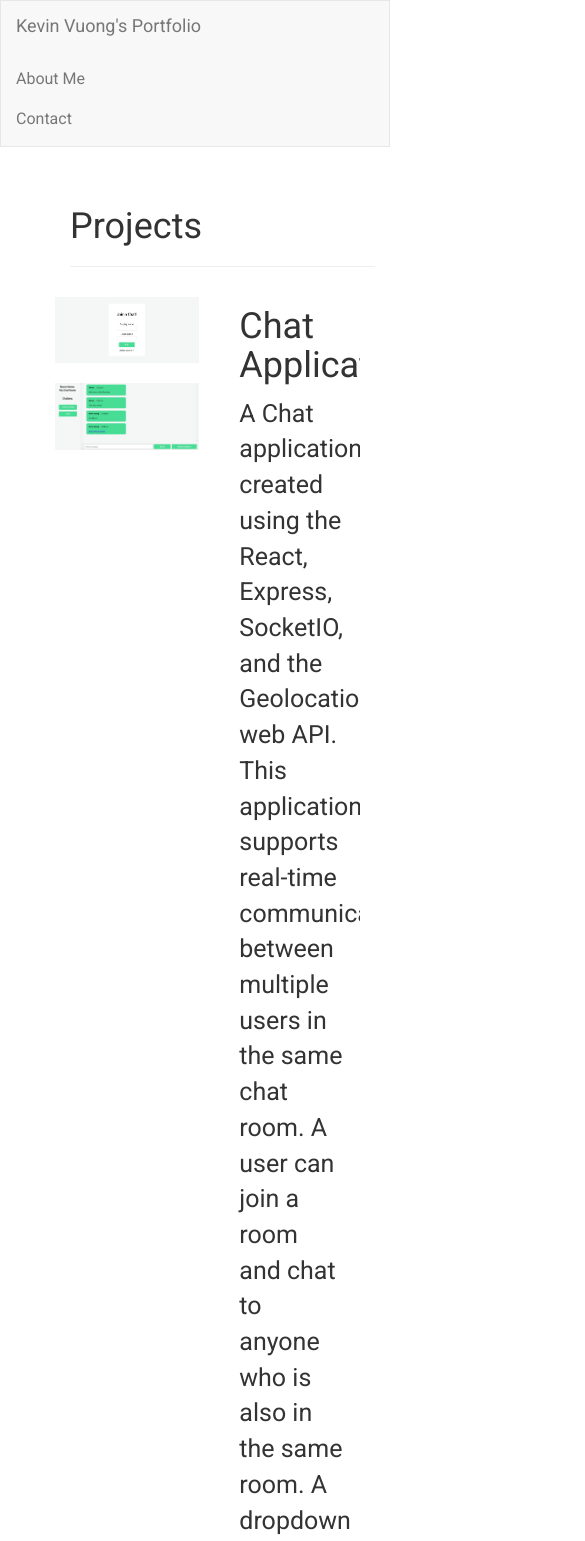
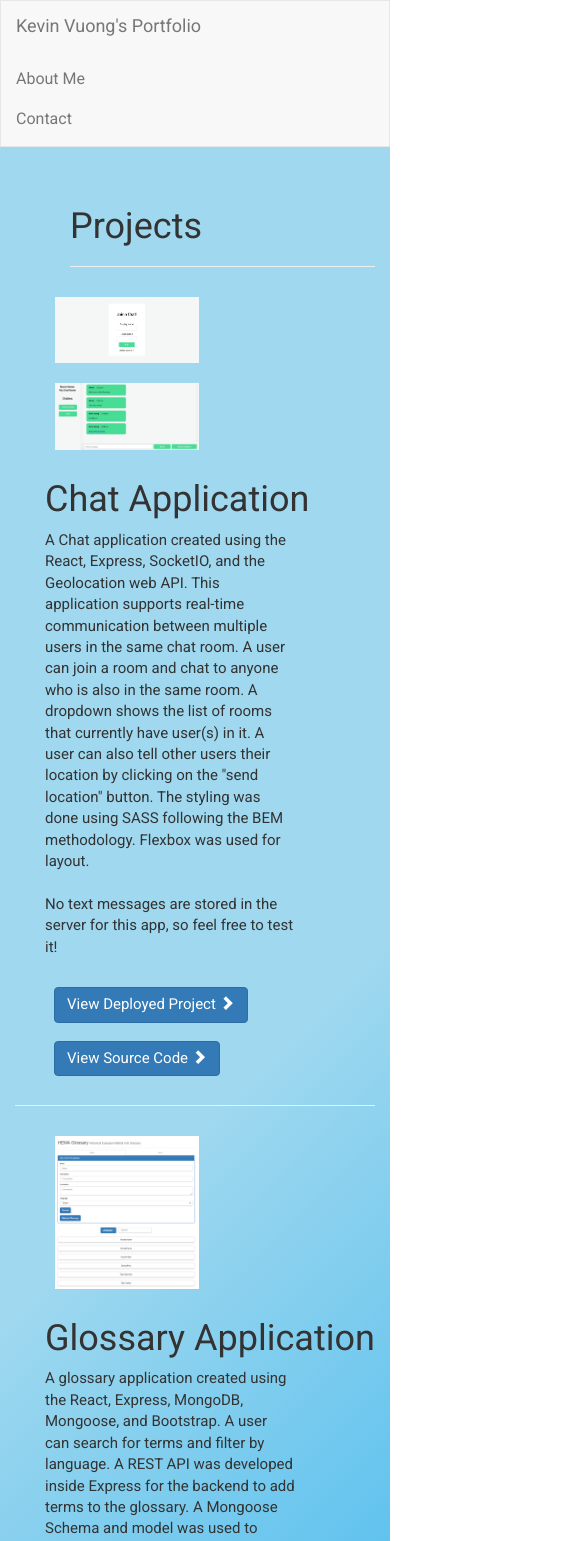
Before and after one commit to kevinvuong1/portfolio-site, a React (Create React App) app: page / in a window 390 px wide. Shown: the top 1541 px of the page, 585 px wide, since content can reach past the window. Built offline with nearby package versions, Linux system fonts and the light colour scheme.

Commit message:
add background color, update links and about

```diff
--- a/src/App.css
+++ b/src/App.css
@@ -2,7 +2,14 @@
   text-align: left;
   font-size: 16px;
     font-family: 'Roboto', sans-serif;
-}
+
+
+    /* Permalink - use to edit and share this gradient: http://colorzilla.com/gradient-editor/#9fd8ef+54,2ab0ed+100 */
+    background: #9fd8ef; /* Old browsers */
+    background: -moz-linear-gradient(-45deg, #9fd8ef 54%, #2ab0ed 100%); /* FF3.6-15 */
+    background: -webkit-linear-gradient(-45deg, #9fd8ef 54%,#2ab0ed 100%); /* Chrome10-25,Safari5.1-6 */
+    background: linear-gradient(135deg, #9fd8ef 54%,#2ab0ed 100%); /* W3C, IE10+, FF16+, Chrome26+, Opera12+, Safari7+ */
+    filter: progid:DXImageTransform.Microsoft.gradient( startColorstr='#9fd8ef', endColorstr='#2ab0ed',GradientType=1 ); /* IE6-9 fallback on horizontal gradient */}
 
 @keyframes App-logo-spin {
   from { transform: rotate(0deg); }
@@ -37,9 +44,10 @@ p {
     justify-content: center;
     text-align: center;
     margin: 0 auto;
-    min-height: 70vh;
-    background: #F1F1F1;
-    width: 50%;
+    min-height: 100vh;
+    background: rgba(241, 241, 241, 0.45);
+    width: 60%;
+    height: 50%
 }
 
 .image {
@@ -62,6 +70,9 @@ p {
 
 .app-description {
     font-size: 2.5rem;
+    width: 700px;
+    word-wrap: break-word;
+    display: table-cell;
 }
 
 .button-container {
@@ -77,7 +88,7 @@ p {
     font-family: 'Source Sans Pro', sans-serif;
     font-size: 1.7rem;
     margin-left: 15%;
-    background: #F1F1F1;
+    background: rgba(241, 241, 241, 0.45);
     width: 70%;
     height: 500px;
     padding: 50px;
@@ -92,3 +103,28 @@ p {
 .projects-grid {
     width: 100%;
 }
+
+@media only screen and (max-width: 800px) {
+    .project {
+        display: flex;
+        flex-direction: column;
+        word-wrap: break-word;
+    }
+
+    .app-description {
+        font-size: 1.5rem;
+        width: 250px;
+        word-wrap: break-word;
+        display: table-cell;
+    }
+
+    .btn {
+        margin: 9px;
+        font-size: 1.5rem;
+        width: auto;
+    }
+
+    .page-header {
+        word-wrap: break-word;
+    }
+}
--- a/src/components/About.js
+++ b/src/components/About.js
@@ -14,9 +14,11 @@ class About extends Component {
                             <Image src={portrait} circle responsive />
                         </Col>
                         <Col xs={8} md={10}>
-                            <p>Hi! I'm a recent graduate aspiring to be a full-stack web developer.
+                            <p>Hi! I'm a recent graduate seeking a web developer position.
                                 I like to code in my free time, building apps that solve problems.
+                                Outside of coding, I enjoy fencing and playing the guitar.
                                 I am proficient in the MERN stack (MongoDB, Express, React, Node).
+                                Please see my resume for more information.
                                 <br/><br/>Download link for <a href={resume} download>Resume</a>
                             </p>
                         </Col>
--- a/src/components/Contact.js
+++ b/src/components/Contact.js
@@ -8,8 +8,7 @@ class Contact extends Component {
             <address className="contact-para">
                 <p>Feel free to contact me! =)</p>
                 <p>Email: <a href="mailto:vuongkevin1@gmail.com">vuongkevin1@gmail.com</a></p>
-                <p>LinkedIn: <a href="https://www.linkedin.com/in/kevin-vuong1">https://www.linkedin.com/in/kevin-vuong1</a></p>
-                <p>GitHub: <a href="https://github.com/kevinvuong1">https://github.com/kevinvuong1</a></p>
+                <p><a href="https://www.linkedin.com/in/kevin-vuong1">LinkedIn</a> | <a href="https://github.com/kevinvuong1">GitHub</a></p>
                 <p>Download link for <a href={resume} download>Resume</a></p>
             </address>
         );
--- a/src/components/Projects.js
+++ b/src/components/Projects.js
@@ -22,7 +22,7 @@ class Projects extends Component {
                             <img  className="image"  src={ChatRoom} alt="chat room" />
                     </Col>
                     <Col className="media-body" xs={12} md={4} lg={3}>
-                        <h1>Chat Application</h1>
+                        <h1 className="project-header">Chat Application</h1>
                         <p className="app-description">
                             A Chat application created using the React, Express, SocketIO, and the Geolocation web API.
                             This application supports real-time communication between multiple users in the same chat room.
@@ -53,7 +53,7 @@ class Projects extends Component {
                         <img className="image" src={HEMA} alt="hema" />
                     </Col>
                     <Col className="media-body" xs={12} md={4} lg={3}>
-                        <h1>Glossary Application</h1>
+                        <h1 className="project-header">Glossary Application</h1>
                         <p className="app-description">
                             A glossary application created using the React, Express, MongoDB, Mongoose, and Bootstrap.
                             A user can search for terms and filter by language.
```
